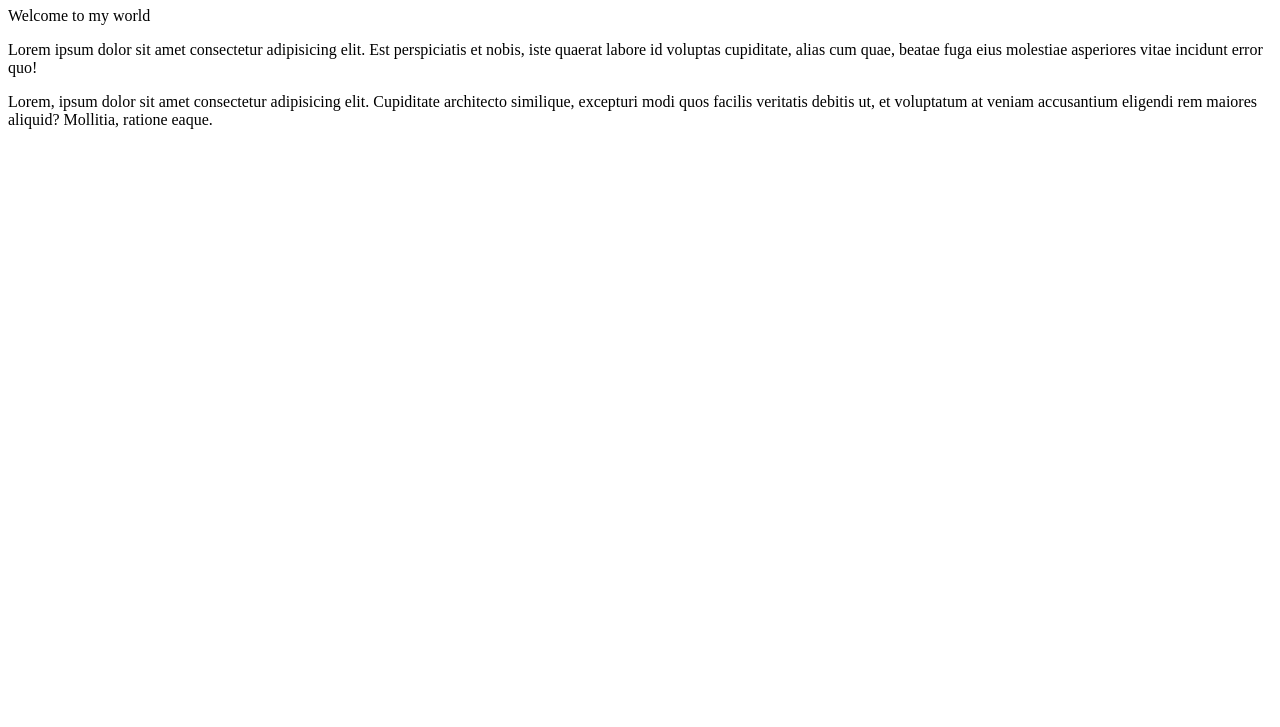
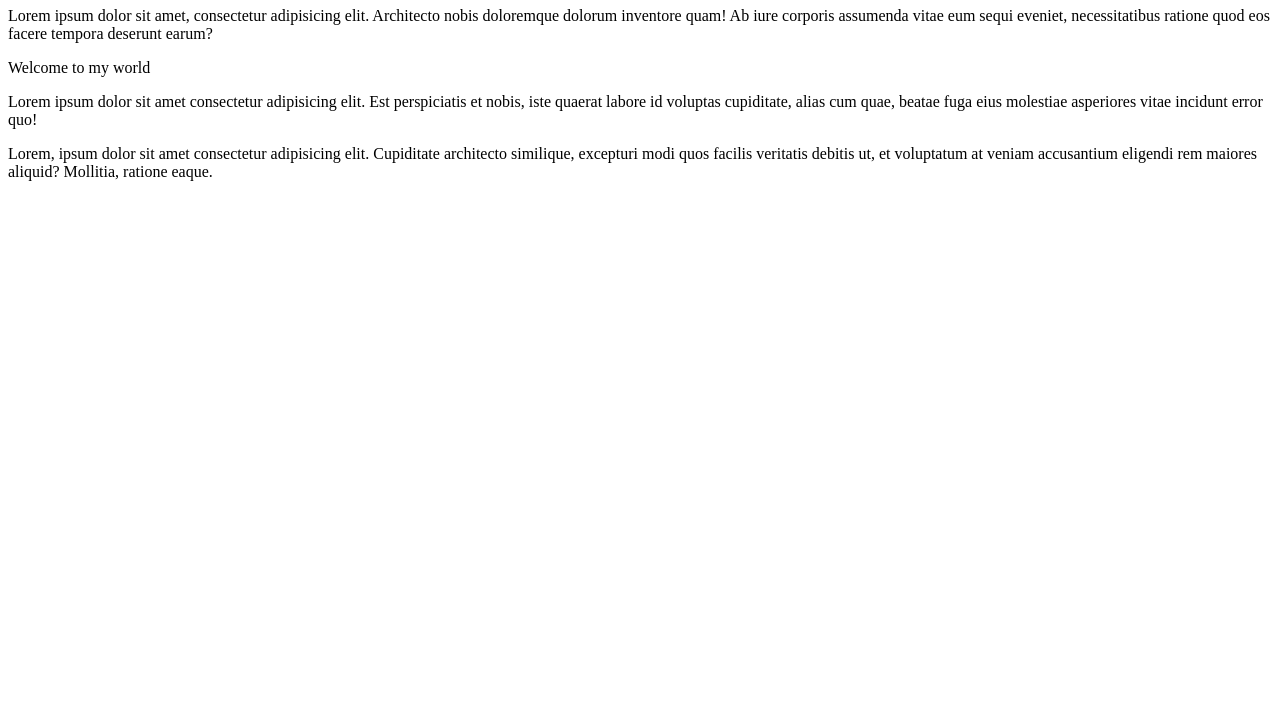
Before and after one commit to babytayo/about-me, a plain HTML site: page index.html in a window 1280 px wide. Shown: the part 73-800 px from the top of the page. Drawn offline with Linux system fonts and the light colour scheme.

Commit message:
i added the third paragraph

```diff
--- a/index.html
+++ b/index.html
@@ -8,6 +8,7 @@
 </head>
 <body>
     <h1>hello world</h1>
+    <p>Lorem ipsum dolor sit amet, consectetur adipisicing elit. Architecto nobis doloremque dolorum inventore quam! Ab iure corporis assumenda vitae eum sequi eveniet, necessitatibus ratione quod eos facere tempora deserunt earum?</p>
     <p>Welcome to my world</p>
     <p>Lorem ipsum dolor sit amet consectetur adipisicing elit. Est perspiciatis et nobis, iste quaerat labore id voluptas cupiditate, alias cum quae, beatae fuga eius molestiae asperiores vitae incidunt error quo!</p>
     <p>Lorem, ipsum dolor sit amet consectetur adipisicing elit. Cupiditate architecto similique, excepturi modi quos facilis veritatis debitis ut, et voluptatum at veniam accusantium eligendi rem maiores aliquid? Mollitia, ratione eaque.</p>
```
